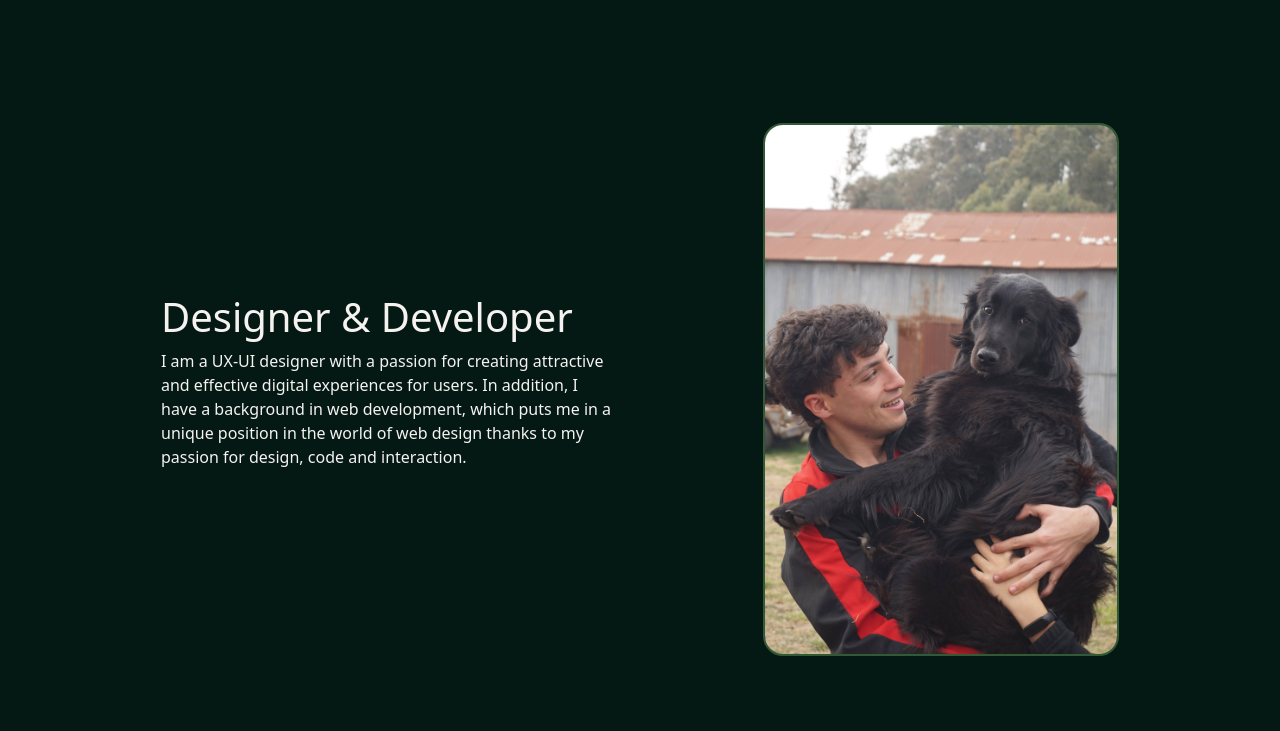
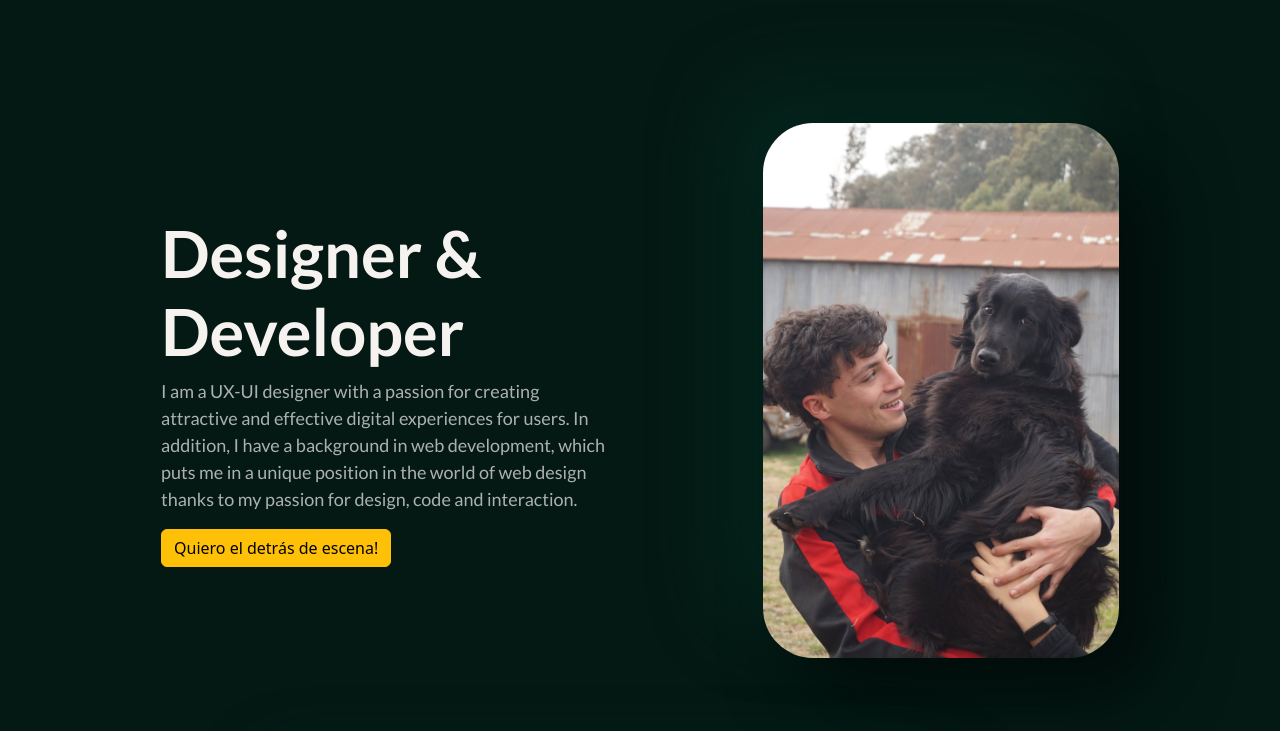
Before and after one commit to juampiAssi/PF_Assirio, a website: page index.html in a window 1280 px wide. Shown: the part 69-800 px from the top of the page. Drawn offline with nearby package versions, Linux system fonts and the light colour scheme; files whose address does not match are found by name.

Commit message:
cambio el estilo del fondo de la card y de la imagen y le agrego un shadow

```diff
--- a/index.html
+++ b/index.html
@@ -59,6 +59,9 @@
                         world of
                         web
                         design thanks to my passion for design, code and interaction.</p>
+                    <div>
+                        <button type="button" class="btn btn-warning">Quiero el detrás de escena! </button>
+                    </div>
                 </div>
             </div>
             <div class="col-xl-4 col-md-4 col-sm-12 d-flex align-items-center justify-content-center mx-5">
--- a/scss/_card.scss
+++ b/scss/_card.scss
@@ -1,3 +1,6 @@
+@import "variables";
+
+
 .card-animation {
     position: relative;
     transition: all 0.2s ease-in-out;
@@ -11,11 +14,9 @@
 
 .card {
     border-radius: 20px;
-
-    // &Style {
-    //     // width: 500px;
-    //     // height: 450px;
-    // }
+    background: #325935;
+    box-shadow: 34px 34px 69px #020c09,
+        -34px -34px 69px #06271f;
 }
 
 .custom-title {
--- a/scss/_imgStyles.scss
+++ b/scss/_imgStyles.scss
@@ -7,6 +7,8 @@
 
 
 .imgStyle {
-    border-radius: 20px;
-    border: 2px solid #325935;
+    border-radius: 50px;
+    background: #041914;
+    box-shadow: 36px 36px 71px #020c0a,
+        -36px -36px 71px #06261e;
 }
--- a/scss/_main.scss
+++ b/scss/_main.scss
@@ -9,3 +9,8 @@ p {
     color: $textColor;
     font-size: 18px;
 }
+
+main {
+    // background-color: aqua;
+    width: 100%;
+}
--- a/scss/_variables.scss
+++ b/scss/_variables.scss
@@ -1,8 +1,12 @@
 // COLORES
-$bg-principal: rgb(4 25 20);
+$bg-principal: #041914;
 
 $white: #f5f2ef;
 $textColor: rgba(245, 242, 239, 0.7);
+
+
+
+
 
 //FUENTES
 @font-face {
--- a/scss/style.scss
+++ b/scss/style.scss
@@ -13,6 +13,7 @@ $font-path: '../fonts/';
 
 @import "variables";
 @import "header";
+@import "main";
 @import "footer";
 @import "card";
 @import "imgStyles";
```
Also changed, not shown: css/style.css, 1 other file.
